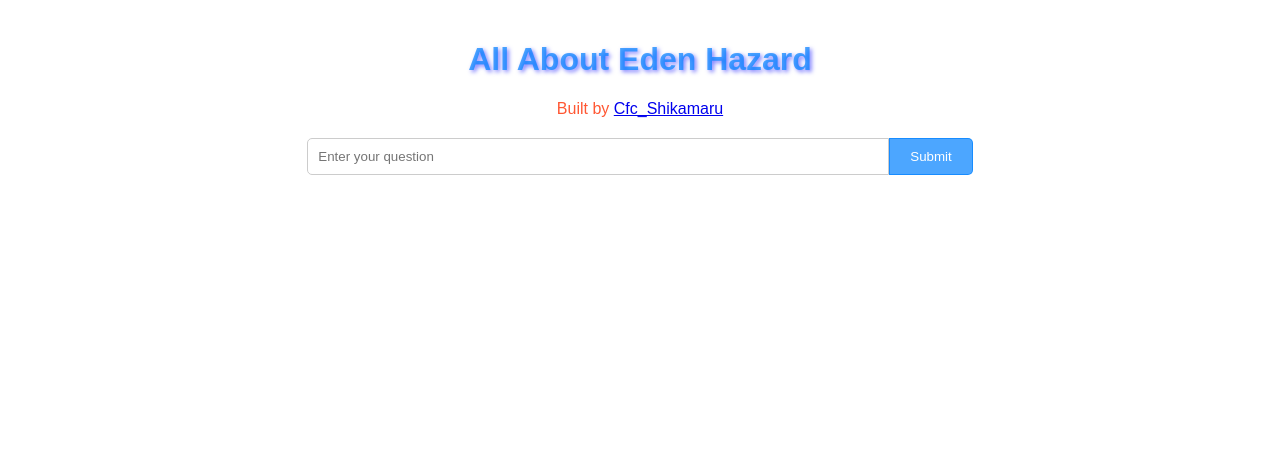
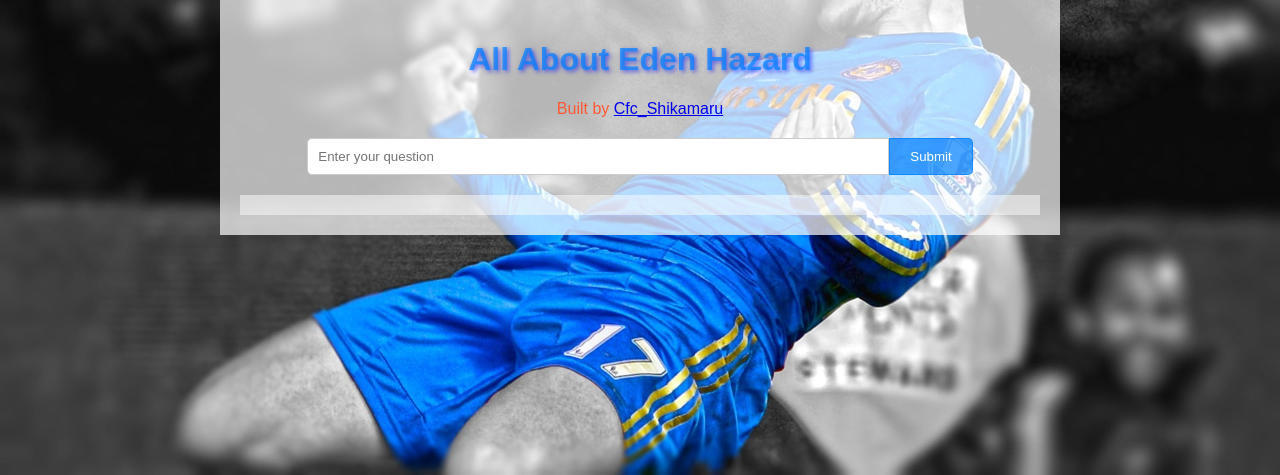
Before and after one commit to sh1kam4ru/JogaVerito, a FastAPI app: page / in a window 1280 px wide. Shown: the top 475 px of the page. Run offline with FastAPI, Linux system fonts and the light colour scheme.

Commit message:
Update index.html

```diff
--- a/api/templates/index.html
+++ b/api/templates/index.html
@@ -10,12 +10,16 @@
             text-align: center;
             margin: 0;
             padding: 0;
+            background-image: url('static/images/Hazard.jpg');
+            background-size: cover; /* Cover the entire background */
+            background-position: center; /* Center the background image */
         }
 
         .container {
             max-width: 800px;
             margin: 0 auto;
             padding: 20px;
+            background-color: rgba(255, 255, 255, 0.7); /* Background color with opacity */
         }
 
         h1 {
```
